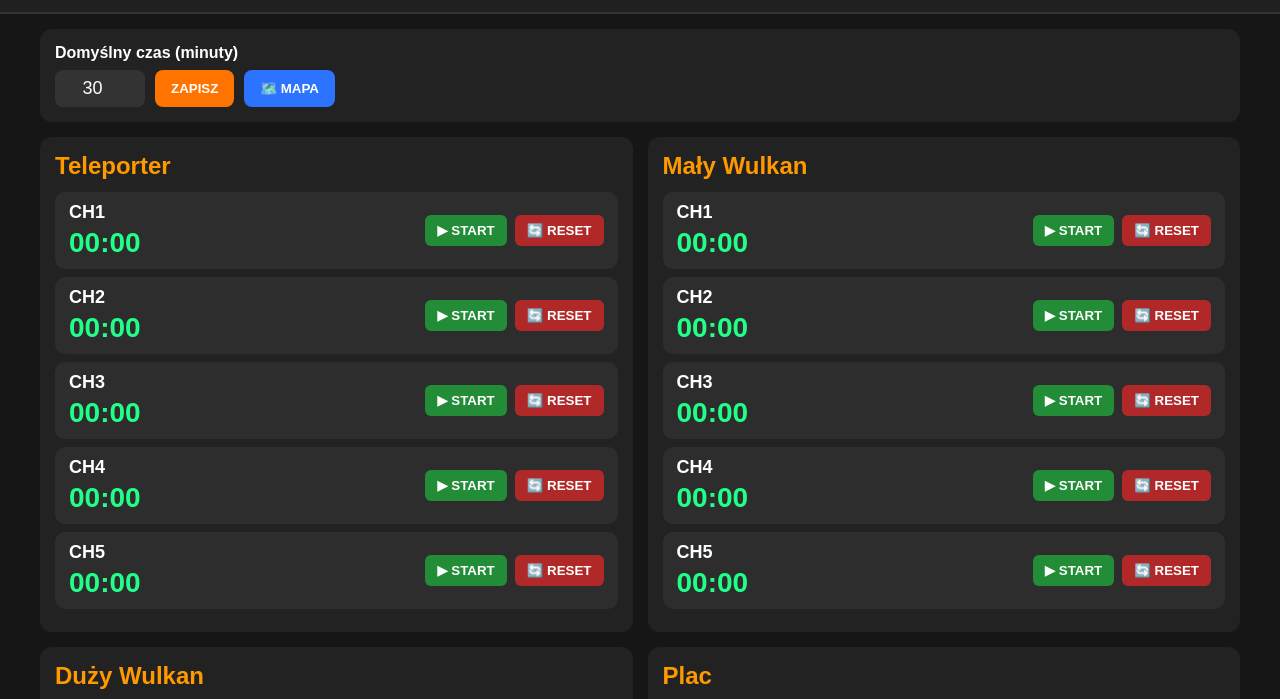
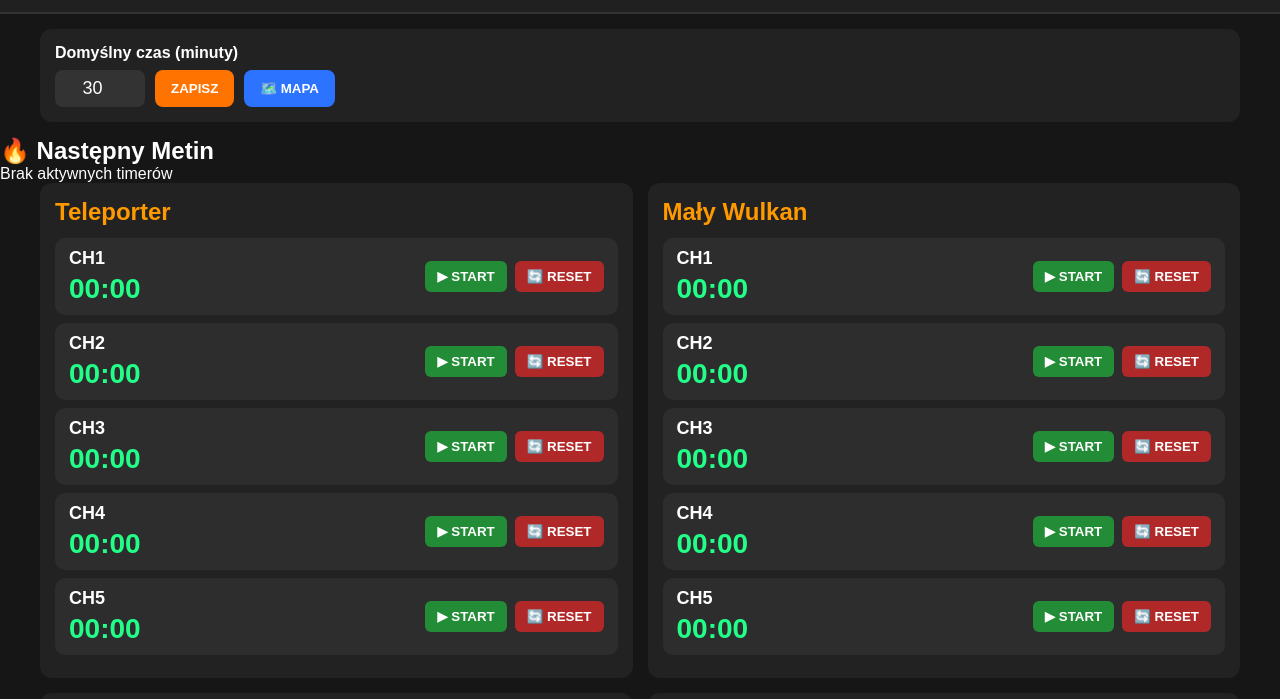
Before and after one commit to wiktoriaama99/ogn-timer, a plain HTML site: page index.html in a window 1280 px wide. Shown: the part 70-769 px from the top of the page. Drawn offline with Linux system fonts and the light colour scheme.

Commit message:
Update index.html

```diff
--- a/index.html
+++ b/index.html
@@ -35,6 +35,26 @@
         <button id="openMap">
             🗺️ MAPA
         </button>
+
+    </div>
+
+</div>
+
+<!-- NOWY KAFELEK -->
+
+<div class="next-metin">
+
+    <h2>🔥 Następny Metin</h2>
+
+    <div class="next-info">
+
+        <div id="nextLocation">
+            Brak aktywnych timerów
+        </div>
+
+        <div id="nextChannel"></div>
+
+        <div id="nextTime"></div>
 
     </div>
 
```
